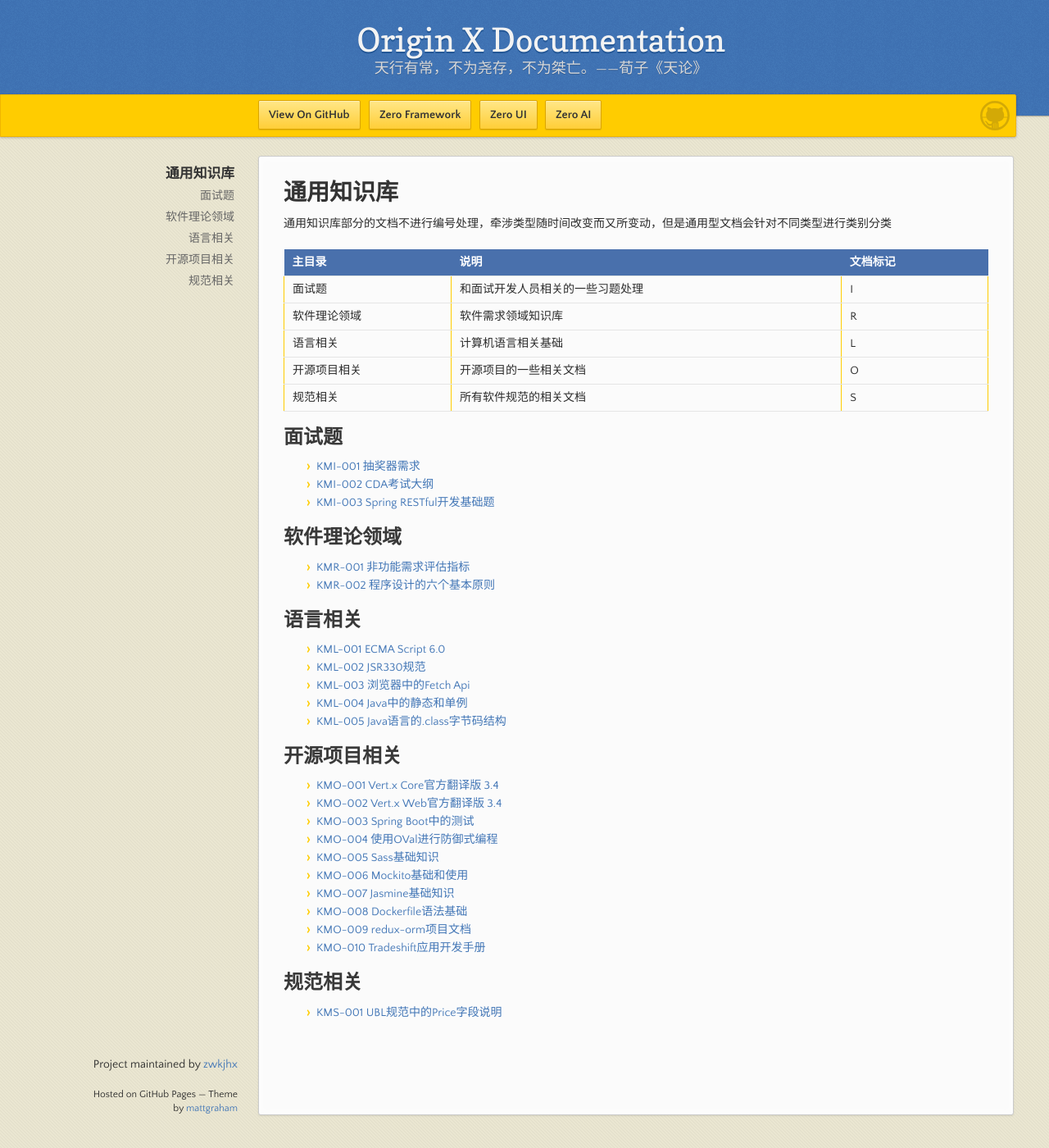
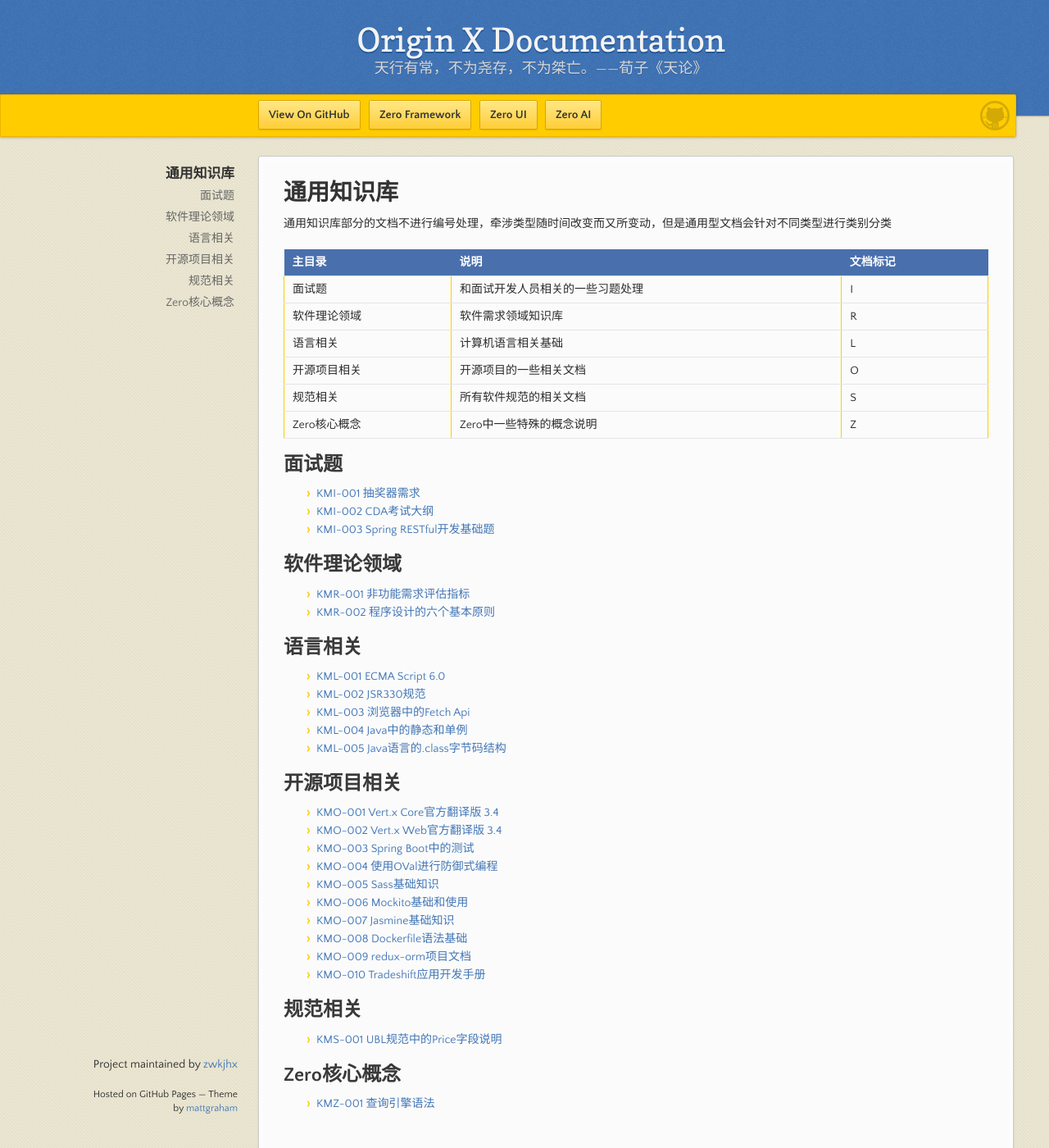
Before and after one commit to zwkjhx/ox-doc, a Jekyll site: the page built from uniform-documentation/main.md, in a window 1280 px wide and 1400 px high. Shown: the whole window at 82% size. Built offline with Jekyll 4.4.1, drawn with Linux system fonts in a browser that asks for light colours; our own code applies the rules of GitHub Pages for plain Markdown files.

Commit message:
Updates uniform-documentation/main.md
Auto commit by GitBook Editor

```diff
--- a/uniform-documentation/main.md
+++ b/uniform-documentation/main.md
@@ -9,6 +9,7 @@
 | 语言相关 | 计算机语言相关基础 | L |
 | 开源项目相关 | 开源项目的一些相关文档 | O |
 | 规范相关 | 所有软件规范的相关文档 | S |
+| Zero核心概念 | Zero中一些特殊的概念说明 | Z |
 
 ## 面试题
 
@@ -45,3 +46,7 @@
 ## 规范相关
 
 * [KMS-001 UBL规范中的Price字段说明](/uniform-documentation/gui-fan-xiang-guan/kms-001-ublgui-fan-zhong-de-price-zi-duan-shuo-ming.html)
+
+## Zero核心概念
+
+* [KMZ-001 查询引擎语法](/uniform-documentation/zerohe-xin-li-lun/kmz-001-cha-xun-yin-qing-yu-fa.md)
```
Also changed, not shown: SUMMARY.md (+2 -0 lines), uniform-documentation/zerohe-xin-li-lun.md (added), uniform-documentation/zerohe-xin-li-lun/kmz-001-cha-xun-yin-qing-yu-fa.md (added).
